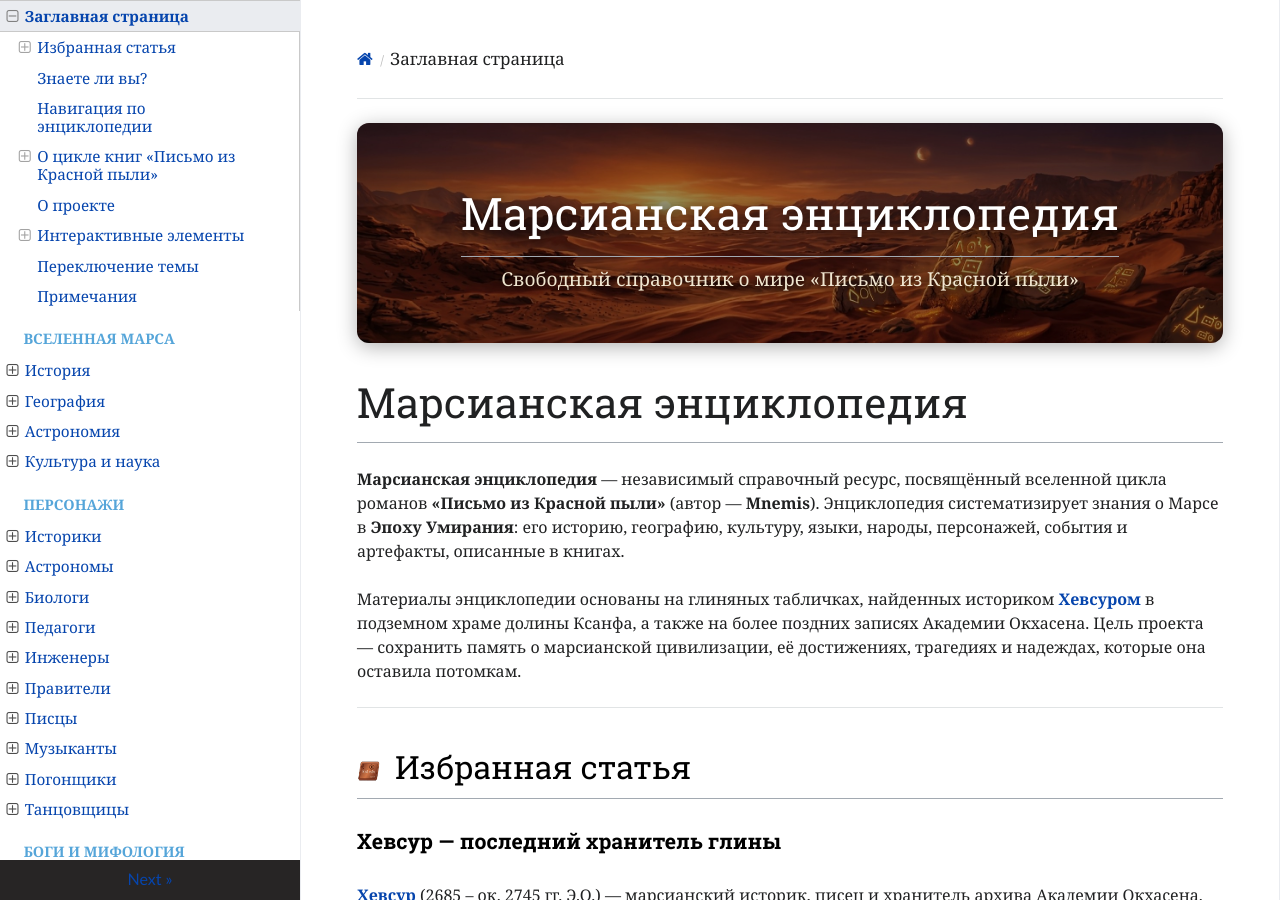
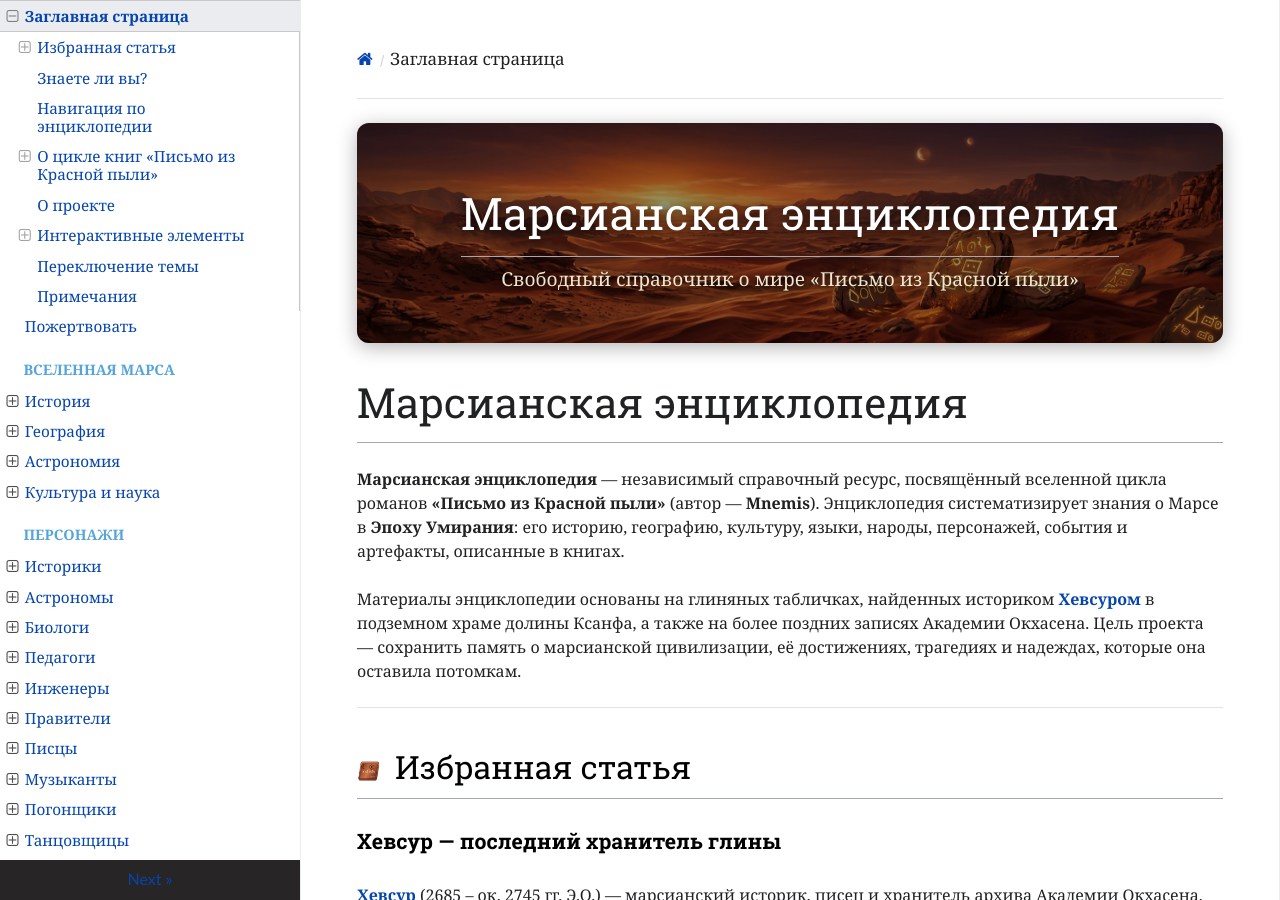
Before and after one commit to ivanhohlov14-bit/mars-encyclopedia, an MkDocs documentation site: the page built from docs/index.md, in a window 1280 px wide and 900 px high. Built offline with MkDocs 1.6.1, drawn with Linux system fonts in a browser that asks for light colours; nearby versions of some CDN libraries; part of the change alters nothing that is shown.

Commit message:
Update mkdocs.yml

```diff
--- a/mkdocs.yml
+++ b/mkdocs.yml
@@ -26,7 +26,7 @@ extra_css:
 
 nav:
   - Заглавная страница: index.md
-
+  - Пожертвовать: donate.md
   - Вселенная Марса:
       - История:
           - Периодизация: history/periodization.md
```
